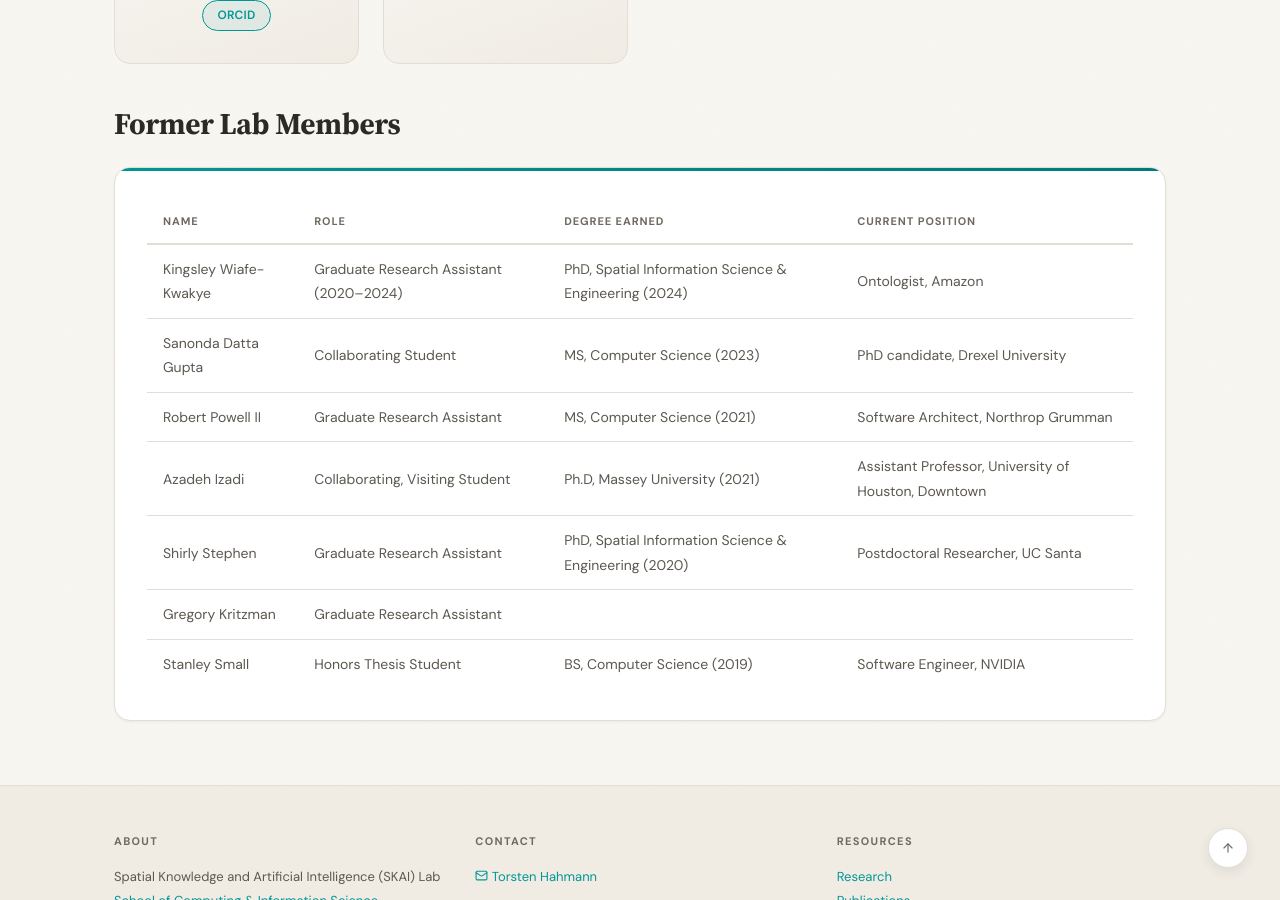
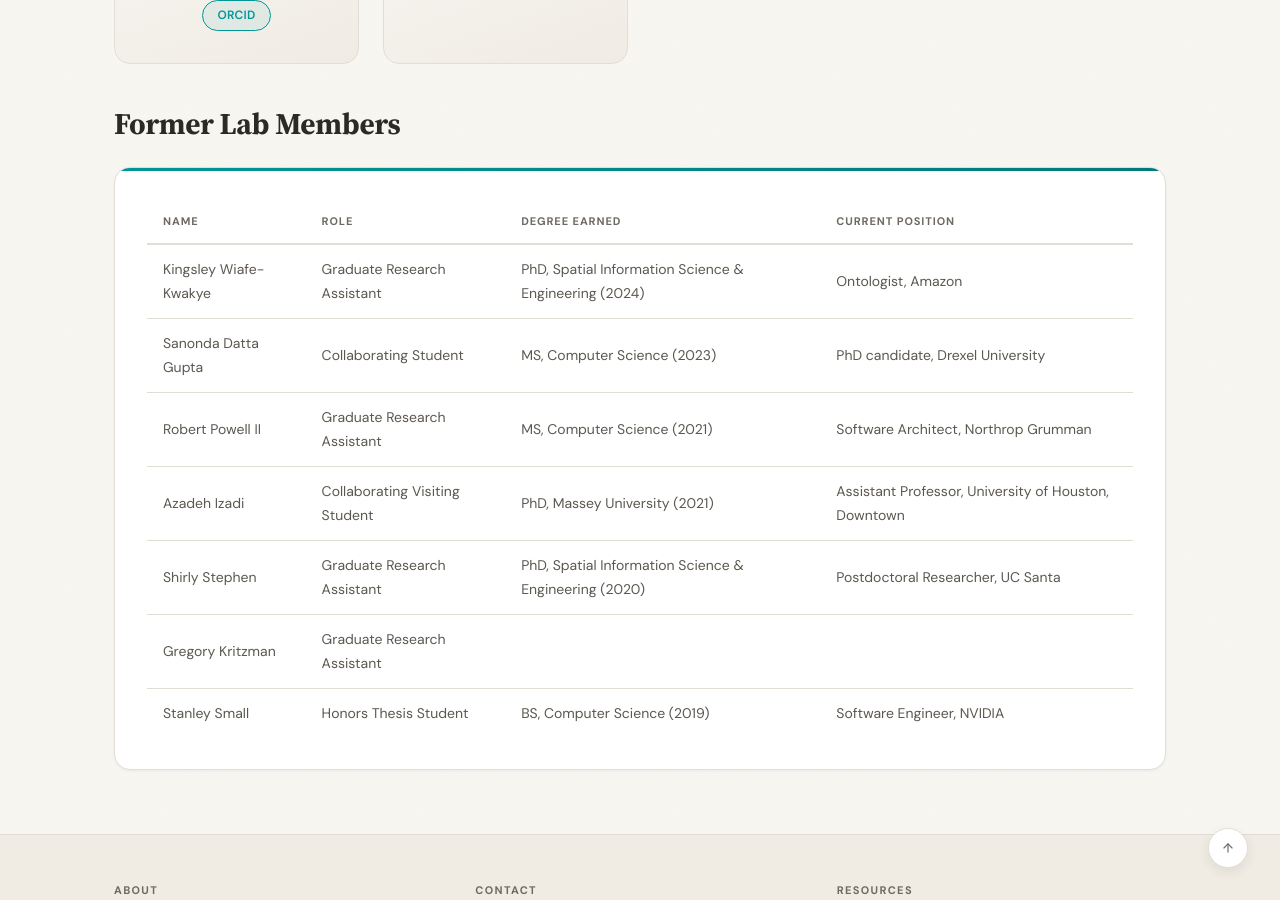
Before and after one commit to theSKAILab/theSKAILab.github.io, a Jekyll site: the page built from _pages/team.md, in a window 1280 px wide and 900 px high, scrolled down 1470 px. Built offline with Jekyll 4.4.1, drawn with Linux system fonts in a browser that asks for light colours.

Commit message:
Fix formatting for alumni roles and degrees
Updated formatting for alumni entries, including role and degree adjustments.

```diff
--- a/_data/alumni.yml
+++ b/_data/alumni.yml
@@ -3,7 +3,7 @@
 
 - name: "Kingsley Wiafe-Kwakye"
   role: "Graduate Research Assistant"
-  duration: "2020–2024"
+  duration: "" #2020–2024
   degree: "PhD, Spatial Information Science & Engineering (2024)"
   info: "Ontologist, Amazon"
 
@@ -20,9 +20,9 @@
   info: "Software Architect, Northrop Grumman"
 
 - name: "Azadeh Izadi"
-  role: "Collaborating, Visiting Student"
+  role: "Collaborating Visiting Student"
   duration: ""
-  degree: "Ph.D, Massey University (2021)"
+  degree: "PhD, Massey University (2021)"
   info: "Assistant Professor, University of Houston, Downtown"
 
 - name: "Shirly Stephen"
```
